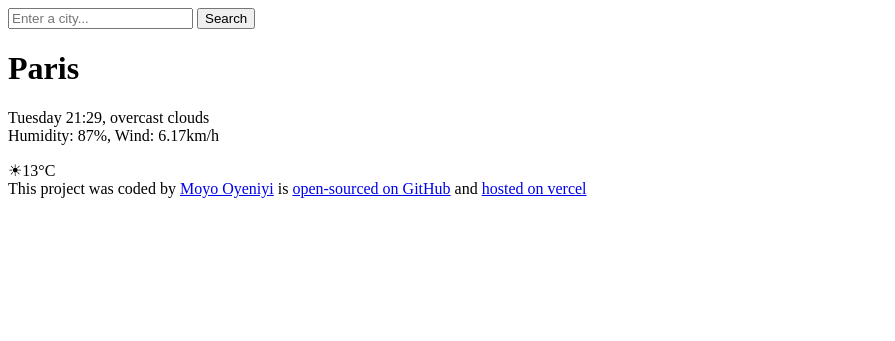
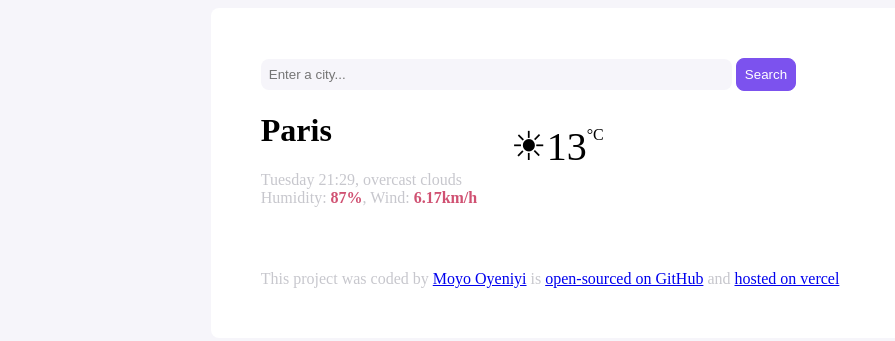
Before and after one commit to moyooyeniyi/Weather-forecast-app, a plain HTML site: page index.html in a window 1280 px wide. Shown: the whole page, without its empty margins (0-895 px from the left). Drawn offline with Linux system fonts and the light colour scheme.

Commit message:
Added CSS styling to the basic page

```diff
--- a/index.html
+++ b/index.html
@@ -4,25 +4,26 @@
   <meta charset="UTF-8">
   <meta name="viewport" content="width=device-width, initial-scale=1.0">
   <title>Weather Forecast</title>
+  <link rel="stylesheet" href="styles.css">
 </head>
 <body>
-  <div>
-    <form >
-      <input type="text" required placeholder="Enter a city...">
-      <input type="submit" value="Search">
+  <div class="container">
+    <form id="form">
+      <input id="form-input" type="text" required placeholder="Enter a city...">
+      <input id="form-search" type="submit" value="Search">
     </form>
 
     <h1>Paris</h1>
     <p> Tuesday 21:29, overcast clouds <br>
-    Humidity: 87%, Wind: 6.17km/h</p>
+    Humidity: <span class="humidity">87%</span>, Wind: <span class="humidity">6.17km/h</span></p>
 
     <div>
-      ☀13°C
+      <span class="number">☀13</span><span class="degree">°C</span>
     </div>
 
-    <footer>This project was coded by <a href="#" target="_blank">Moyo Oyeniyi</a> is
-    <a href="#" target="_blank">open-sourced on GitHub</a>
-    and <a href="#" target="_blank">hosted on vercel</a>
+    <footer>This project was coded by <a href="https://github.com/moyooyeniyi" target="_blank">Moyo Oyeniyi</a> is
+    <a href="https://github.com/dashboard" target="_blank">open-sourced on GitHub</a>
+    and <a href="https://vercel.com/home" target="_blank">hosted on vercel</a>
     </footer>
   </div>
 </body>
--- a/styles.css
+++ b/styles.css
@@ -0,0 +1,54 @@
+body{
+  background-color: #F6F5FA;
+}
+
+.container{
+  margin: 0 auto;
+  background: #ffff;
+  border-radius: 8px;
+  padding: 50px;
+  width: 60%;
+}
+
+#form-input{
+  padding: 8px;
+  border-radius: 8px;
+  width: 60%;
+  background: #F6F5FA;
+  border: none;
+}
+
+#form-search{
+  padding: 8px;
+  border-radius: 8px;
+  color: #ffff;
+  background: #7C52EE;
+  border: 1px solid #7C52EE;
+}
+
+p{
+  color: #c7c7cd;
+}
+.humidity{
+  color: #D05172;
+  font-weight: bold;
+}
+
+.number{
+ font-size: 40px;
+ position: relative;
+  bottom: 100px;
+  left: 250px;
+}
+.degree{
+
+ position: relative;
+  bottom: 120px;
+  left: 250px
+}
+
+
+footer{
+  color: #c7c7cd;
+
+}
```
